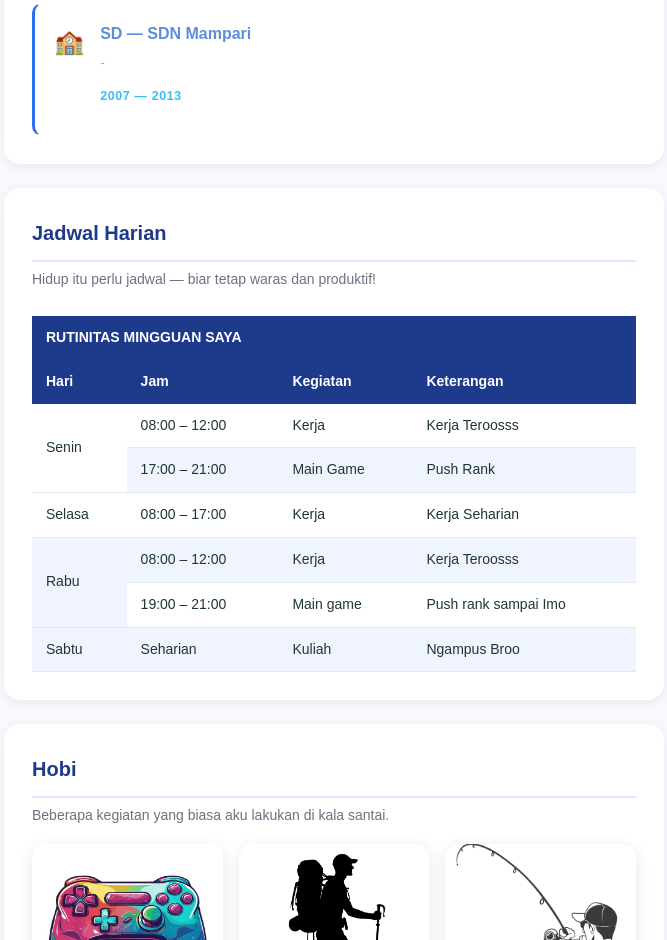
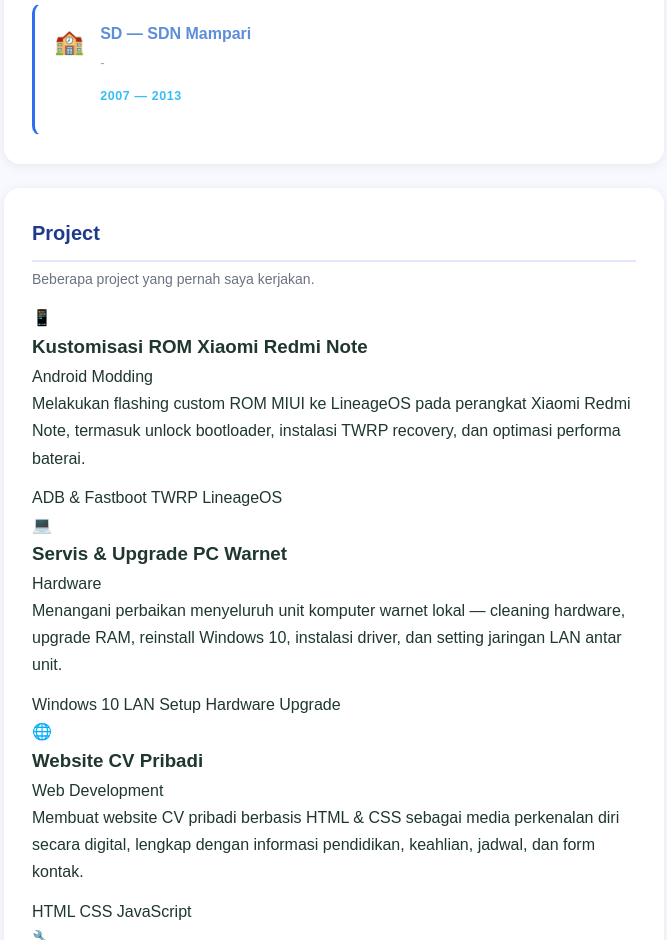
Before and after one commit to bangrey-14/UTS-CV-M.RAIHAN, a plain HTML site: page index.html in a window 1280 px wide. Shown: the part 1860-2800 px from the top of the page, without its empty margins (306-973 px from the left). Drawn offline with Linux system fonts and the light colour scheme.

Commit message:
hindex.html

```diff
--- a/index.html
+++ b/index.html
@@ -52,6 +52,8 @@
 
       <nav class="hero-nav">
         <a href="#tentang">Tentang Aku</a>
+        <a href="#skills">Keahlian</a>
+        <a href="#project">Project</a>
         <a href="#hobi">Hobi</a>
         <a href="#pesan">Kirim Pesan</a>
       </nav>
@@ -90,7 +92,7 @@
     <!-- =====================
      KEAHLIAN
      ===================== -->
-<section class="kartu" id="soft-skills">
+<section class="kartu" id="skills">
   <h2>Keahlian</h2>
 
   <div class="skill-kategori">
@@ -181,66 +183,81 @@
          JADWAL HARIAN
          (Table — colspan + rowspan)
          ===================== -->
-    <section class="kartu" id="jadwal">
-      <h2>Jadwal Harian</h2>
-      <p class="sub">Hidup itu perlu jadwal — biar tetap waras dan produktif!</p>
+    <!-- =====================
+     PROJECT / PORTOFOLIO
+     ===================== -->
+<section class="kartu" id="project">
+  <h2>Project</h2>
+  <p class="sub">Beberapa project yang pernah saya kerjakan.</p>
 
-      <div class="table-scroll">
-      <table>
-        <thead>
-          <tr>
-            <!-- colspan: judul mencakup semua 4 kolom -->
-            <th colspan="4">RUTINITAS MINGGUAN SAYA</th>
-          </tr>
-          <tr>
-            <th>Hari</th>
-            <th>Jam</th>
-            <th>Kegiatan</th>
-            <th>Keterangan</th>
-          </tr>
-        </thead>
-        <tbody>
-          <tr>
-            <!-- rowspan: Senin punya 2 kegiatan -->
-            <td rowspan="2">Senin</td>
-            <td>08:00 – 12:00</td>
-            <td>Kerja</td>
-            <td>Kerja Teroosss</td>
-          </tr>
-          <tr>
-            <td>17:00 – 21:00</td>
-            <td>Main Game</td>
-            <td>Push Rank</td>
-          </tr>
-          <tr>
-            <td>Selasa</td>
-            <td>08:00 – 17:00</td>
-            <td>Kerja</td>
-            <td>Kerja Seharian</td>
-          </tr>
-          <tr>
-            <!-- rowspan: Rabu juga 2 kegiatan -->
-            <td rowspan="2">Rabu</td>
-            <td>08:00 – 12:00</td>
-            <td>Kerja</td>
-            <td>Kerja Teroosss</td>
-          </tr>
-          <tr>
-            <td>19:00 – 21:00</td>
-            <td>Main game</td>
-            <td>Push rank sampai Imo</td>
-          </tr>
-          <tr>
-            <td>Sabtu</td>
-            <td>Seharian</td>
-            <td>Kuliah</td>
-            <td>Ngampus Broo</td>
-          </tr>
-        </tbody>
-      </table>
+  <div class="project-list">
+
+    <div class="project-item">
+      <div class="project-header">
+        <span class="project-ikon">📱</span>
+        <div>
+          <h3>Kustomisasi ROM Xiaomi Redmi Note</h3>
+          <span class="project-tag">Android Modding</span>
+        </div>
       </div>
-    </section>
+      <p>Melakukan flashing custom ROM MIUI ke LineageOS pada perangkat Xiaomi Redmi Note, termasuk unlock bootloader, instalasi TWRP recovery, dan optimasi performa baterai.</p>
+      <div class="project-tech">
+        <span>ADB & Fastboot</span>
+        <span>TWRP</span>
+        <span>LineageOS</span>
+      </div>
+    </div>
 
+    <div class="project-item">
+      <div class="project-header">
+        <span class="project-ikon">💻</span>
+        <div>
+          <h3>Servis & Upgrade PC Warnet</h3>
+          <span class="project-tag">Hardware</span>
+        </div>
+      </div>
+      <p>Menangani perbaikan menyeluruh unit komputer warnet lokal — cleaning hardware, upgrade RAM, reinstall Windows 10, instalasi driver, dan setting jaringan LAN antar unit.</p>
+      <div class="project-tech">
+        <span>Windows 10</span>
+        <span>LAN Setup</span>
+        <span>Hardware Upgrade</span>
+      </div>
+    </div>
+
+    <div class="project-item">
+      <div class="project-header">
+        <span class="project-ikon">🌐</span>
+        <div>
+          <h3>Website CV Pribadi</h3>
+          <span class="project-tag">Web Development</span>
+        </div>
+      </div>
+      <p>Membuat website CV pribadi berbasis HTML & CSS sebagai media perkenalan diri secara digital, lengkap dengan informasi pendidikan, keahlian, jadwal, dan form kontak.</p>
+      <div class="project-tech">
+        <span>HTML</span>
+        <span>CSS</span>
+        <span>JavaScript</span>
+      </div>
+    </div>
+
+    <div class="project-item">
+      <div class="project-header">
+        <span class="project-ikon">🔧</span>
+        <div>
+          <h3>Troubleshooting Laptop Mati Total</h3>
+          <span class="project-tag">Repair</span>
+        </div>
+      </div>
+      <p>Menangani kasus laptop tidak mau menyala akibat kerusakan IC power dan baterai kembung — melakukan diagnosa, penggantian komponen, dan pengujian ulang perangkat hingga berfungsi normal.</p>
+      <div class="project-tech">
+        <span>Diagnosa Hardware</span>
+        <span>Soldering</span>
+        <span>IC Power</span>
+      </div>
+    </div>
+
+  </div>
+</section>
 
     <!-- =====================
          HOBI FAVORIT
```
